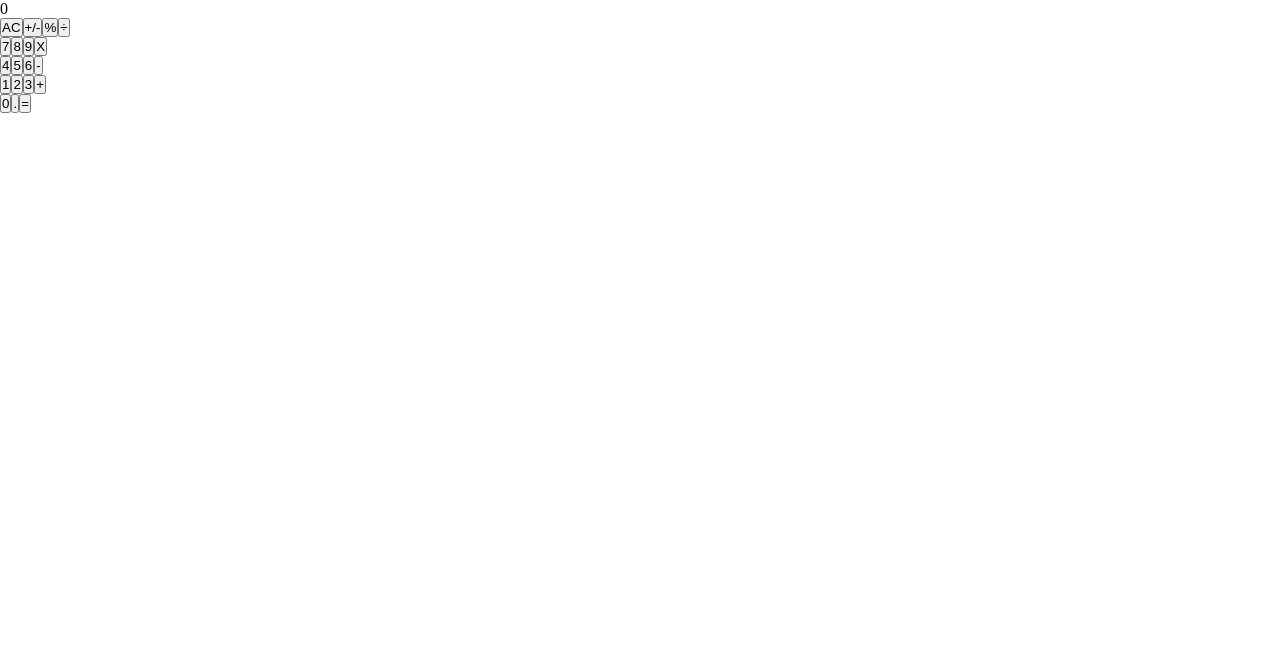
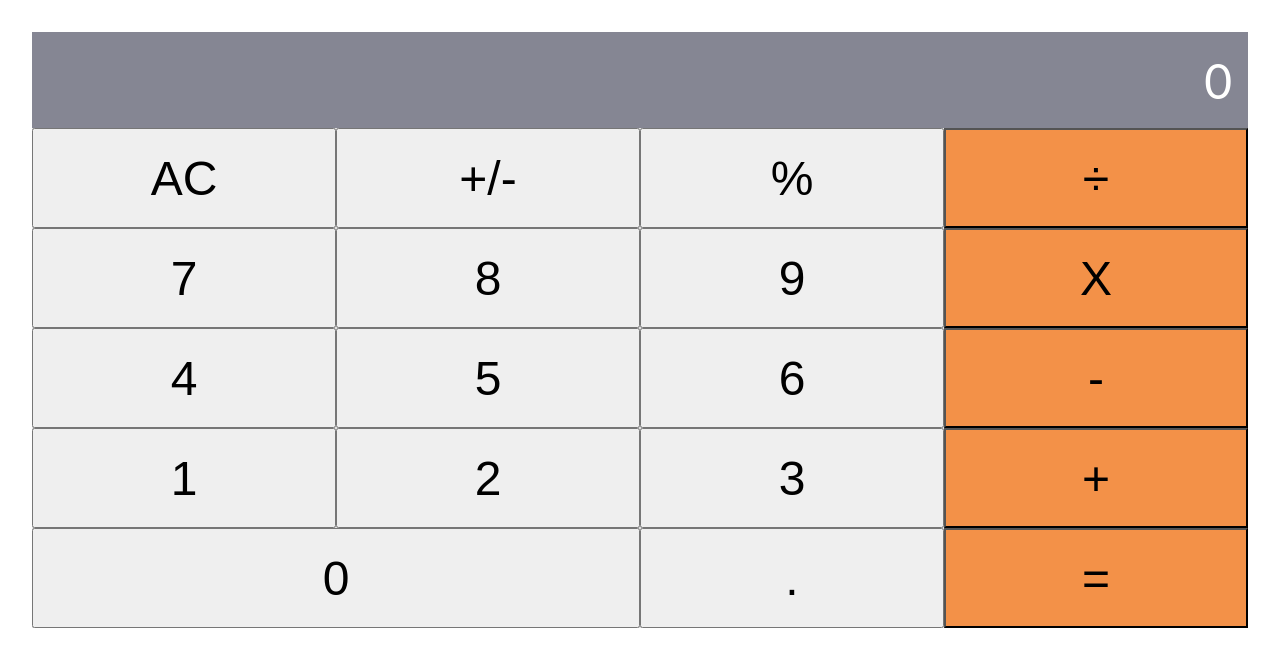
Before and after one commit to Alaska01/Calculator-App, a React (Create React App) app: page / in a window 1280 px wide. Shown: the top 666 px of the page. Built offline with nearby package versions, Linux system fonts and the light colour scheme.

Commit message:
Add style to App.css

```diff
--- a/src/App.css
+++ b/src/App.css
@@ -1,5 +1,46 @@
 * {
   margin: 0;
   padding: 0;
+  box-sizing: inherit;
+}
+
+body {
   box-sizing: border-box;
+  padding: 2rem 2rem;
+  font-family: "Lato", sans-serif;
 }
+
+.display {
+  height: 6rem;
+  width: 100%;
+  background-color: #858693;
+  display: flex;
+  align-items: center;
+  justify-content: flex-end;
+  padding: 1rem;
+  color: #fff;
+  font-size: 3rem;
+}
+
+.btnPanel {
+  width: 100%;
+  background-color: #e0e0e0;
+}
+
+.btnPanelRow {
+  display: grid;
+  grid-template-columns: 1fr 1fr 1fr 1fr;
+  grid-template-rows: 6.25rem;
+}
+
+.lastRow {
+  grid-template-columns: 2fr 1fr 1fr;
+}
+
+.btnPanelRow button {
+  font-size: 3rem;
+}
+
+.btnPanelRow button:last-child {
+  background-color: #f39148;
+}
```
